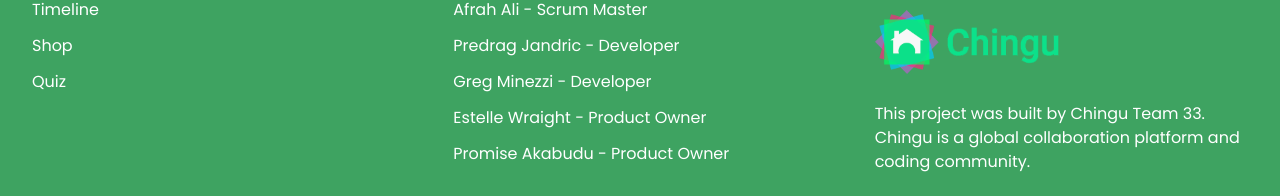
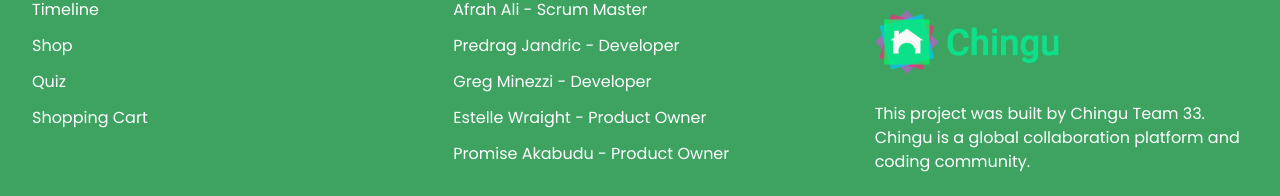
Before and after one commit to Predrag-Jandric/Pangea-Dino-Museum, a React (Vite) app in the folder frontend/: page / in a window 1280 px wide. Shown: the part 2966-3162 px from the top of the page. Built offline with nearby package versions, Linux system fonts and the light colour scheme; no server answers; a web font is replaced by a local one.

Commit message:
will ADD: some minor styling tweaks

```diff
--- a/frontend/src/components/Ecommerce/EcommerceSearch.jsx
+++ b/frontend/src/components/Ecommerce/EcommerceSearch.jsx
@@ -198,7 +198,7 @@ function EcommerceSearch({ dinos, setFiltered, setCurrentPage }) {
 
       <Link
         to="/shoppingCartPage"
-        className="relative ml-auto mt-6 text-4xl sm:mt-0"
+        className="relative ml-auto mt-6 transform text-4xl transition-transform hover:text-primary hover:-translate-x-1.5 sm:mt-0"
       >
         <TfiShoppingCart className="hover:text-highlight transition" />
         {cart.length > 0 && (
--- a/frontend/src/components/Footer.jsx
+++ b/frontend/src/components/Footer.jsx
@@ -2,6 +2,7 @@ import { navLinks } from "../utils/data.js";
 import useScrollTo from "../utils/useScrollTo.js";
 import { teamMembers } from "../utils/data.js";
 import chinguLogo from "../assets/chingu-logo.png";
+import { Link } from "react-router-dom";
 
 function Footer() {
   const scrollToSection = useScrollTo();
@@ -27,6 +28,12 @@ function Footer() {
                 {link.label}
               </a>
             ))}
+            <Link
+              to="/shoppingCartPage"
+              className="w-fit transition-all hover:pl-2"
+            >
+              Shopping Cart
+            </Link>
           </div>
         </article>
 
```
